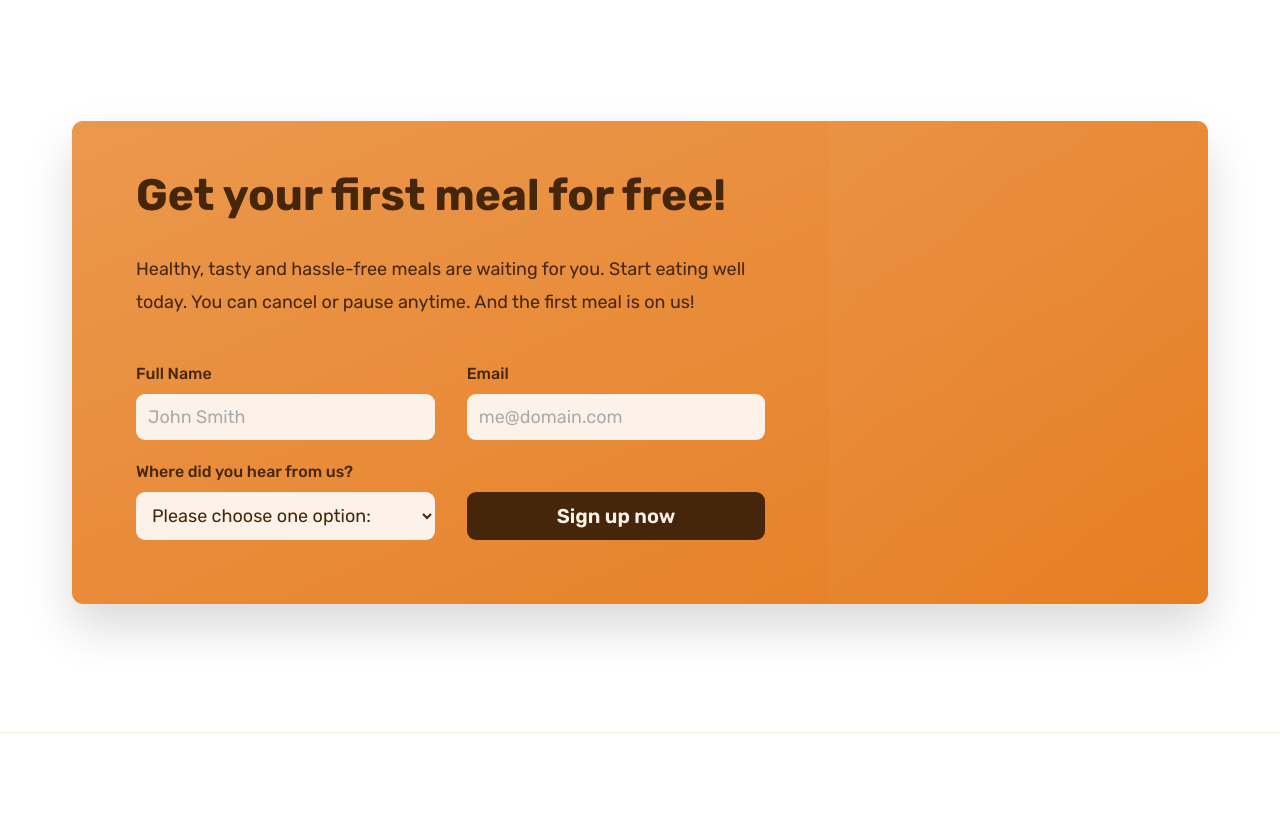
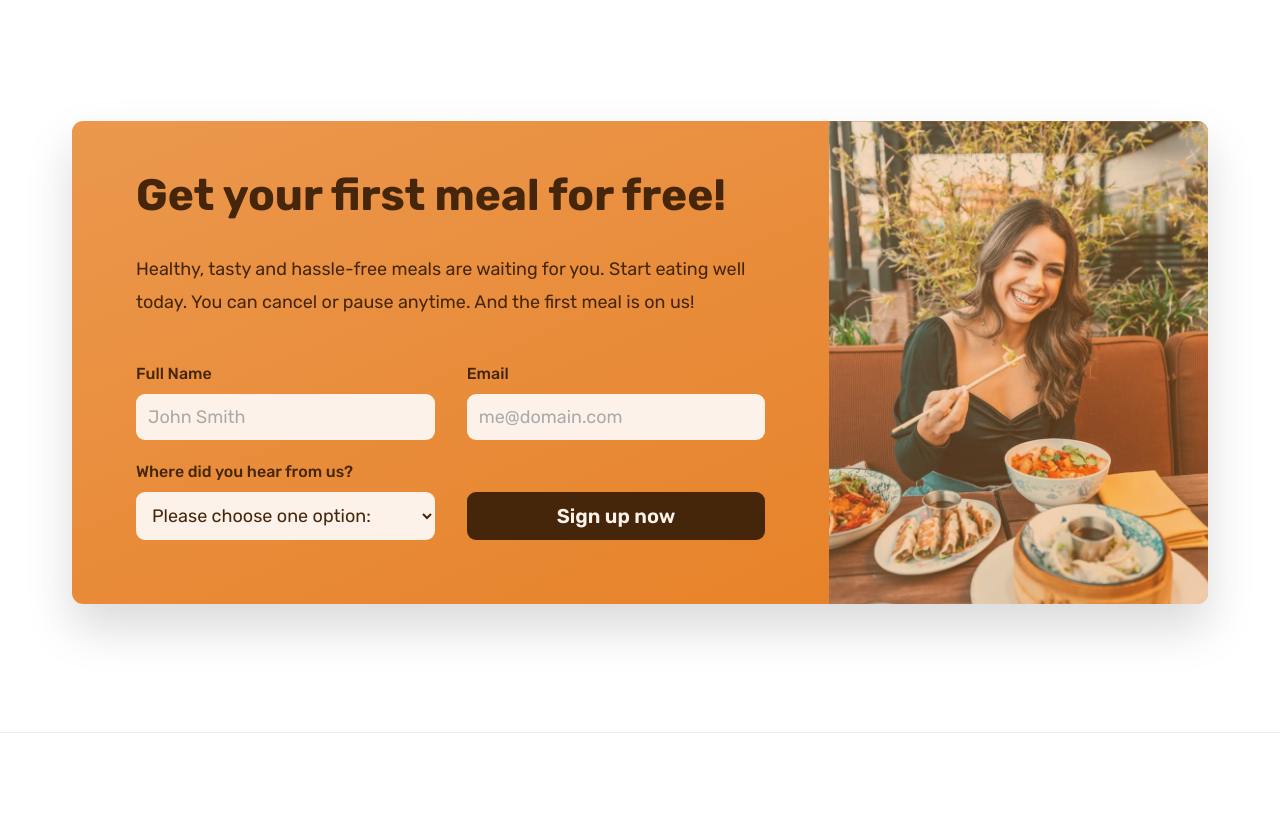
Before and after one commit to andrealc-dev/omnifood, a plain HTML site: page index.html in a window 1280 px wide. Shown: the part 6520-7359 px from the top of the page. Drawn offline with nearby package versions, Linux system fonts and the light colour scheme.

Commit message:
Update style.css

```diff
--- a/css/style.css
+++ b/css/style.css
@@ -543,7 +543,7 @@
       rgba(235, 151, 78, 0.35),
       rgba(230, 125, 34, 0.35)
     ),
-    url("img/eating.jpg");
+    url("../img/eating.jpg");
   background-size: cover;
   background-position: center;
 }
```
